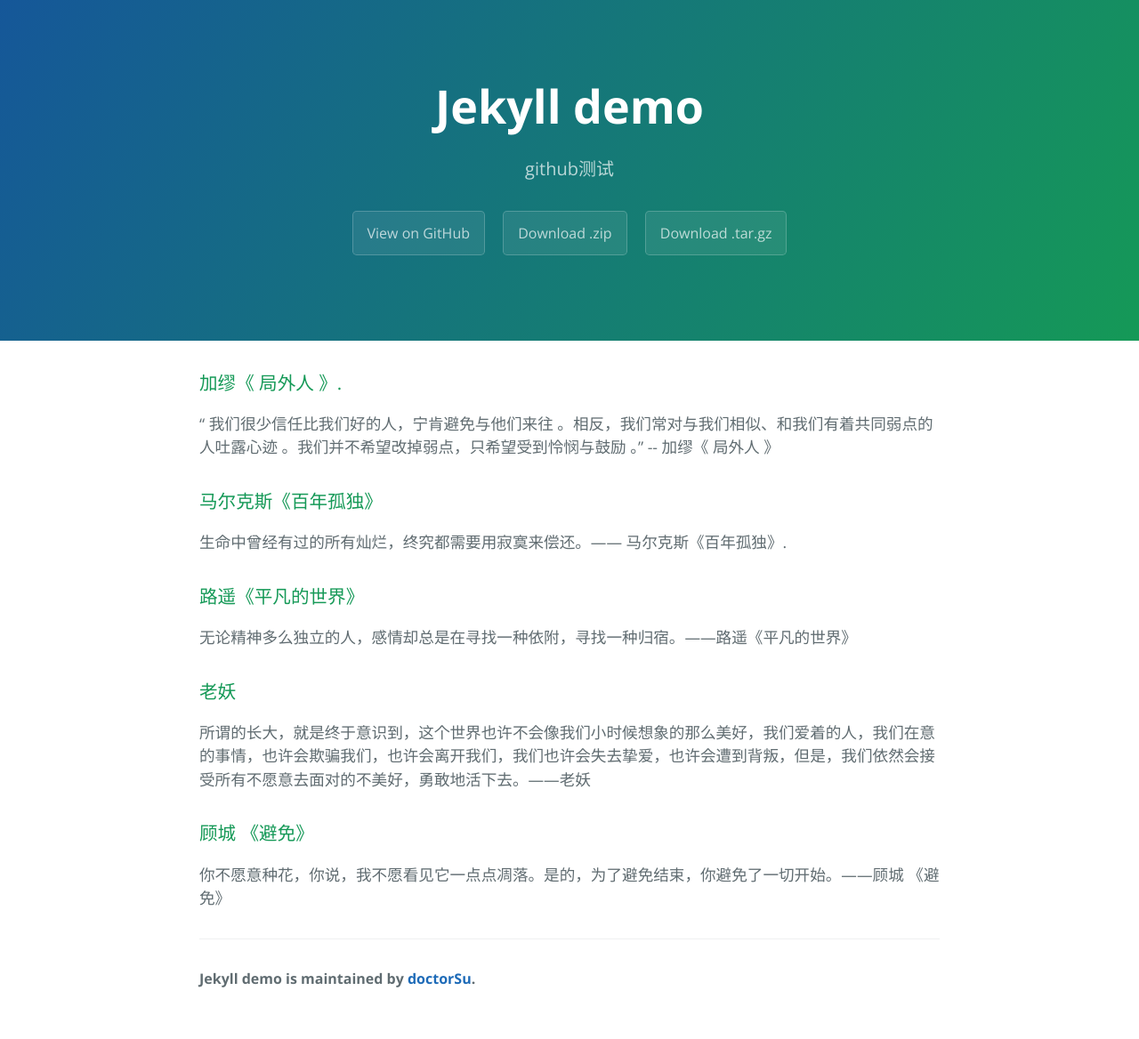
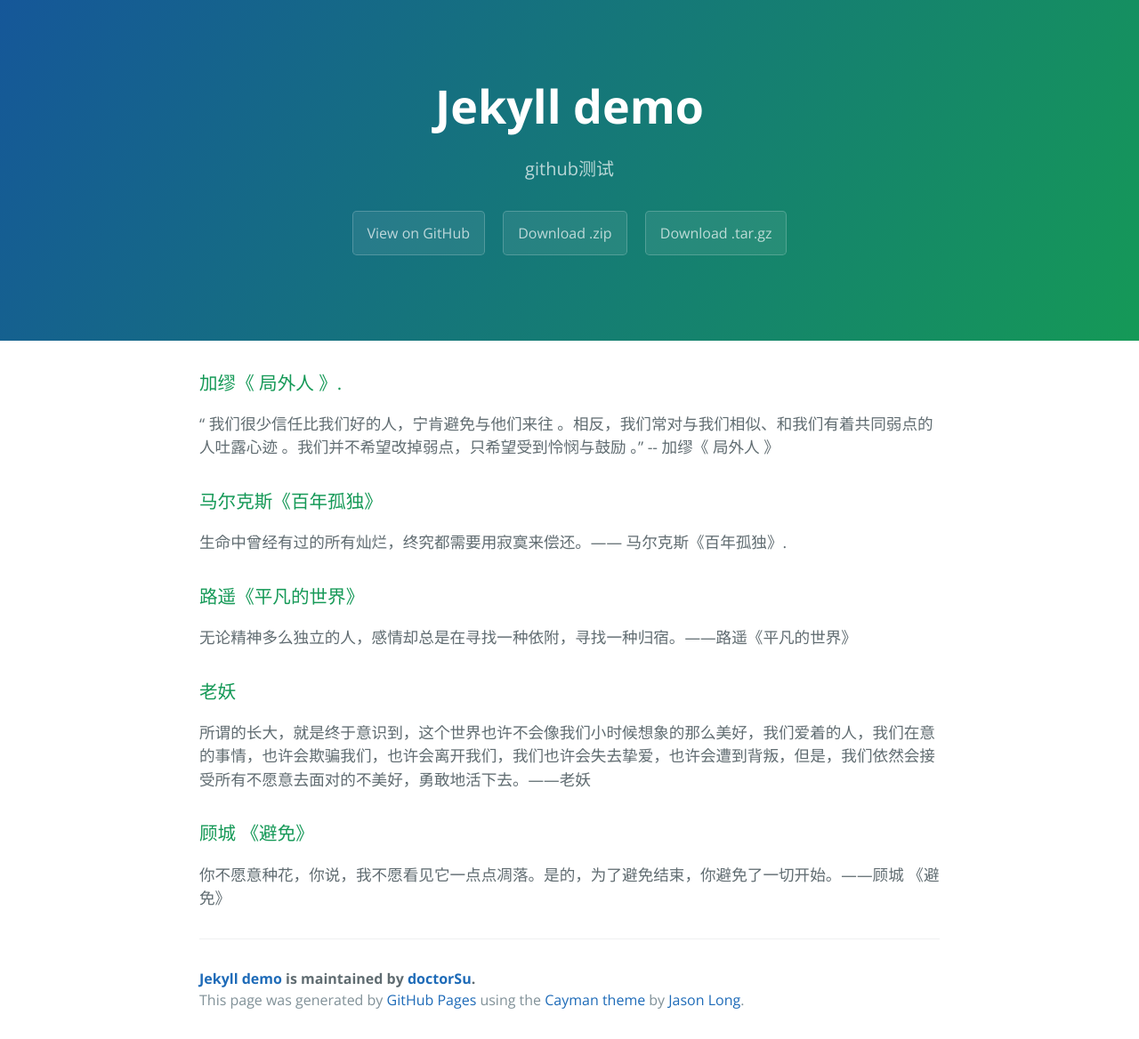
Before and after one commit to doctorSu/jekyll_demo, a Jekyll site: the page index.html, which Jekyll copies as it is, in a window 1280 px wide. Shown: the whole page at 89% size. Built offline with Jekyll 4.4.1, drawn with Linux system fonts in a browser that asks for light colours; before the commit the page ends 1144 px from its top, so only the background shows below that.

```diff
--- a/index.html
+++ b/index.html
@@ -13,7 +13,7 @@
     <section class="page-header">
       <h1 class="project-name">Jekyll demo</h1>
       <h2 class="project-tagline">github测试</h2>
-     <a href="https://github.com/doctorSu/jekyll_demo" class="btn">View on GitHub</a>
+      <a href="https://github.com/doctorSu/jekyll_demo" class="btn">View on GitHub</a>
       <a href="https://github.com/doctorSu/jekyll_demo/zipball/master" class="btn">Download .zip</a>
       <a href="https://github.com/doctorSu/jekyll_demo/tarball/master" class="btn">Download .tar.gz</a>
     </section>
@@ -45,7 +45,9 @@
 <p>你不愿意种花，你说，我不愿看见它一点点凋落。是的，为了避免结束，你避免了一切开始。——顾城 《避免》</p>
 
       <footer class="site-footer">
-        <span class="site-footer-owner">Jekyll demo is maintained by <a href="https://github.com/doctorSu">doctorSu</a>.</span>
+        <span class="site-footer-owner"><a href="https://github.com/doctorSu/jekyll_demo">Jekyll demo</a> is maintained by <a href="https://github.com/doctorSu">doctorSu</a>.</span>
+
+        <span class="site-footer-credits">This page was generated by <a href="https://pages.github.com">GitHub Pages</a> using the <a href="https://github.com/jasonlong/cayman-theme">Cayman theme</a> by <a href="https://twitter.com/jasonlong">Jason Long</a>.</span>
       </footer>
 
     </section>
```
